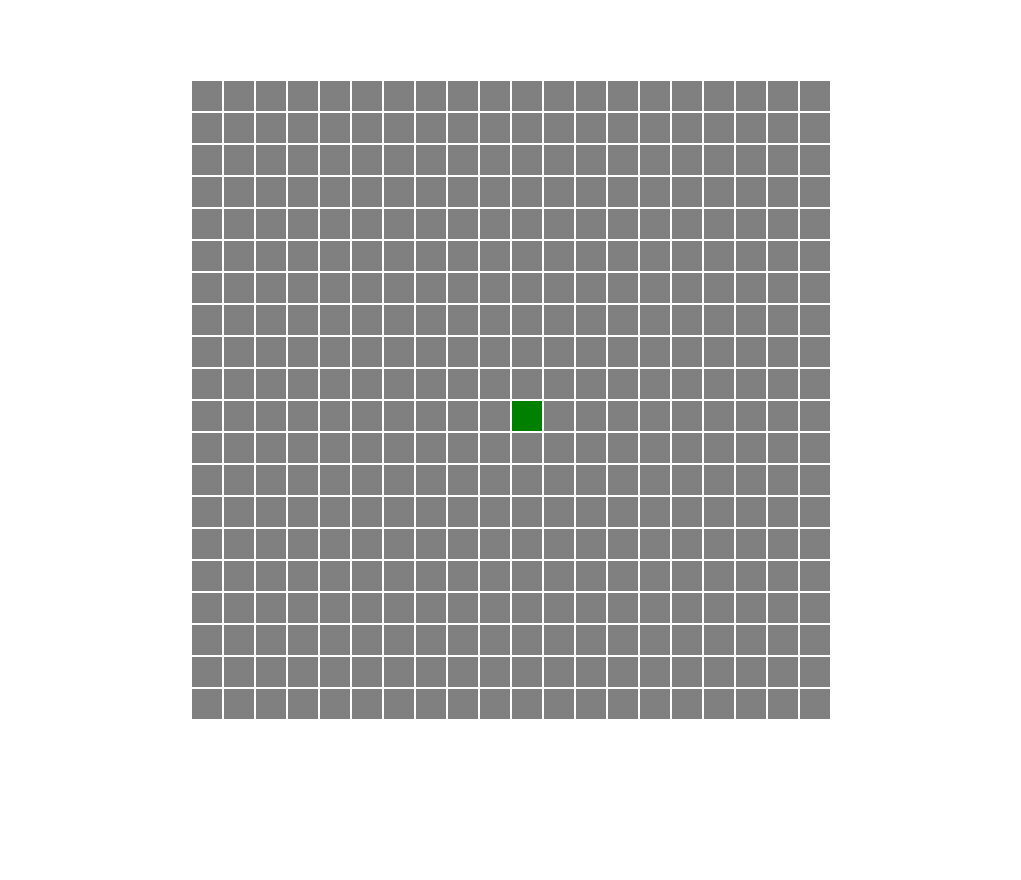
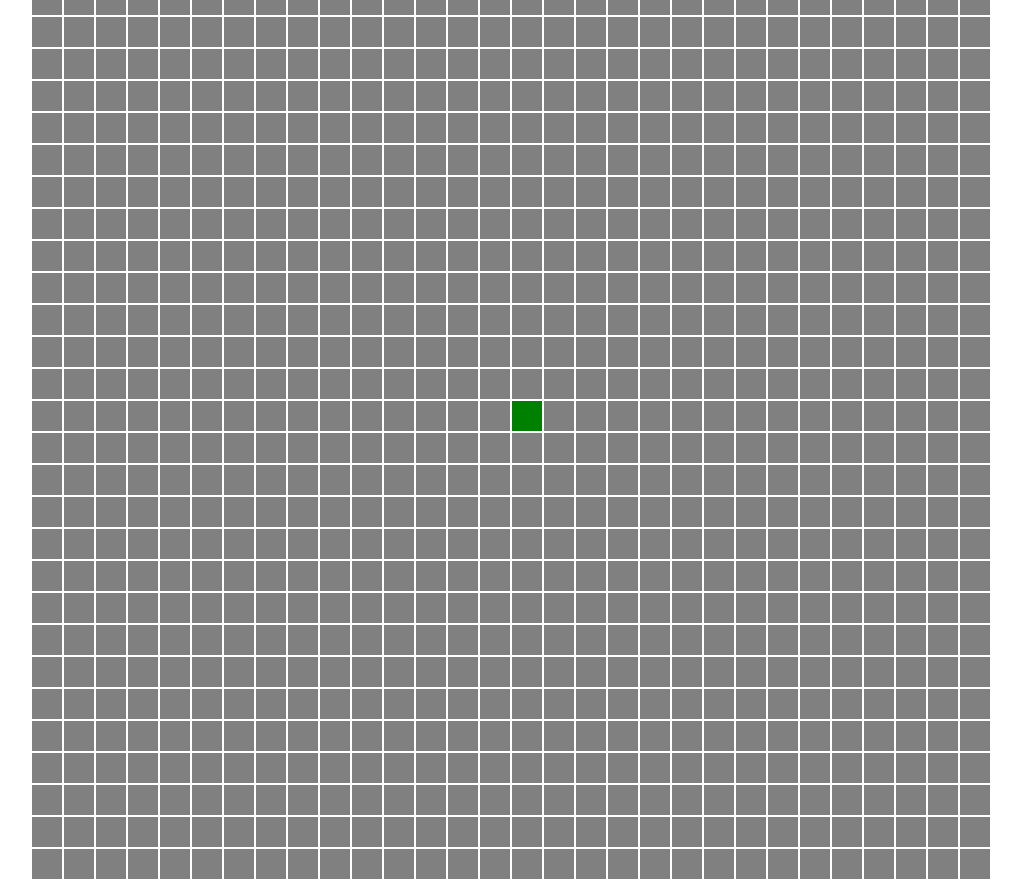
Before and after one commit to Imenatrix/cobrinha, a SvelteKit app: page / in a window 1280 px wide. Shown: the whole page, without its empty margins (129-1150 px from the left). Before the commit the page ends 800 px from the top, so only its background shows below. Built offline with nearby package versions, Linux system fonts and the light colour scheme.

Commit message:
Change board size

```diff
--- a/src/routes/+page.svelte
+++ b/src/routes/+page.svelte
@@ -1,8 +1,8 @@
 <script lang="ts">
     import Block from '$lib/components/block.svelte'
 
-    const WIDTH = 20
-    const HEIGHT = 20
+    const WIDTH = 30
+    const HEIGHT = 30
 
     let board : Array<Array<'block' | 'segment' | 'fruit'>> = []
 
```
